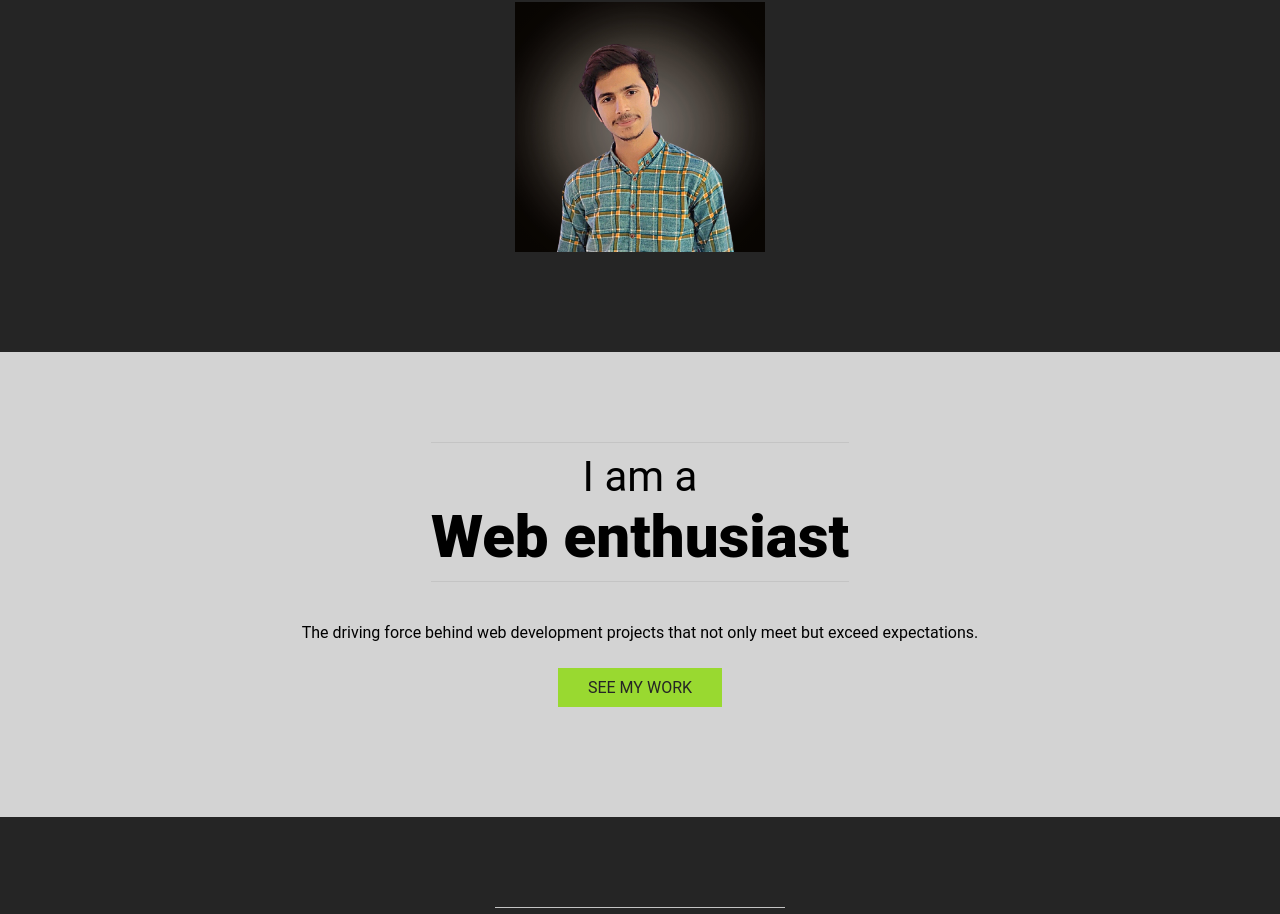
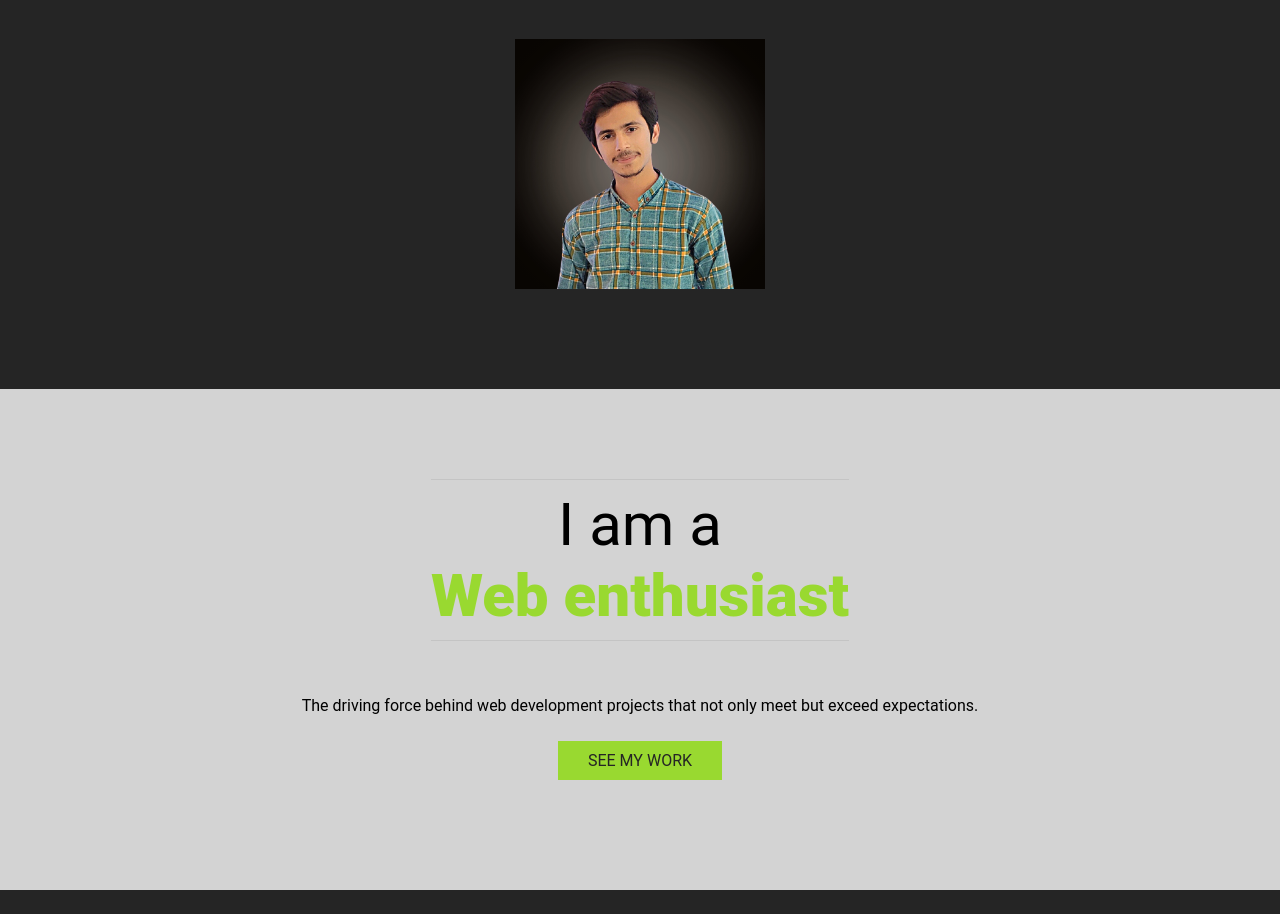
Before and after one commit to mzayem/CSS-Challenges-, a plain HTML site: page index.html in a window 1280 px wide. Shown: the part 303-1217 px from the top of the page. Drawn offline with Linux system fonts and the light colour scheme.

Commit message:
final touch

```diff
--- a/css/style.css
+++ b/css/style.css
@@ -25,19 +25,16 @@ body {
 }
 h1 {
   margin-top: 0px;
-  font-size: 60px;
+  font-size: 80px;
   font-weight: 400;
 }
 h2 {
   margin-top: 0px;
-  font-size: 42px;
+  font-size: 60px;
   font-weight: 400;
   /* border: solid 1px #c4c4c4; */
-}
-
-h2 {
-  display: inline-block; /* Ensures that the borders only affect the heading itself */
-  position: relative; /* Required for positioning pseudo-elements */
+  display: inline-block;
+  position: relative;
 }
 
 h2::before,
@@ -78,7 +75,8 @@ a:hover {
 }
 
 .bold {
-  font-weight: 800;
+  font-weight: 900;
+  color: #99d930;
   display: block;
 }
 
@@ -104,7 +102,7 @@ h2 .bold {
 
 .button:hover,
 .button:focus {
-  background: #252525;
-  color: #fff;
+  background: #fff;
+  color: #252525
   outline: none;
 }
```
